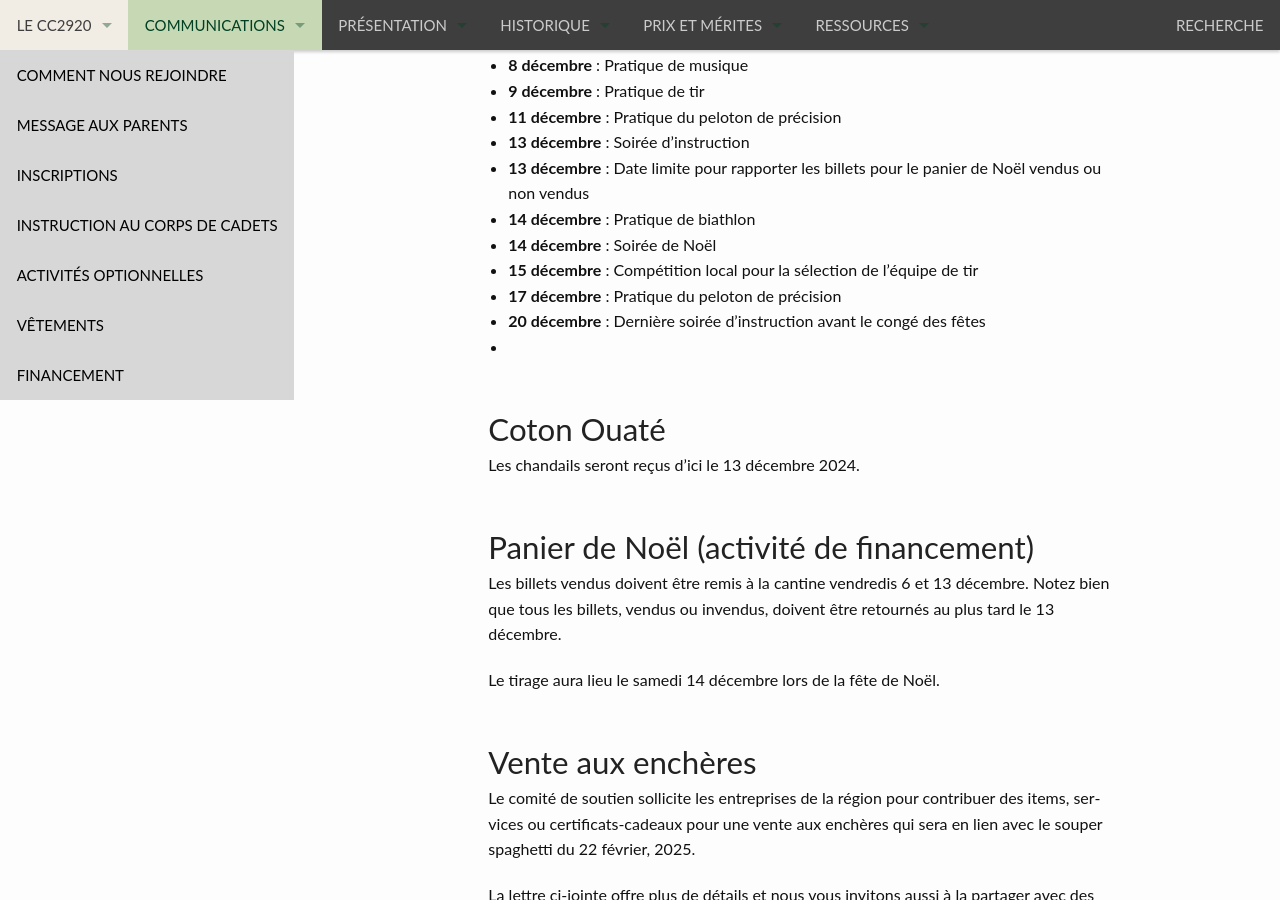
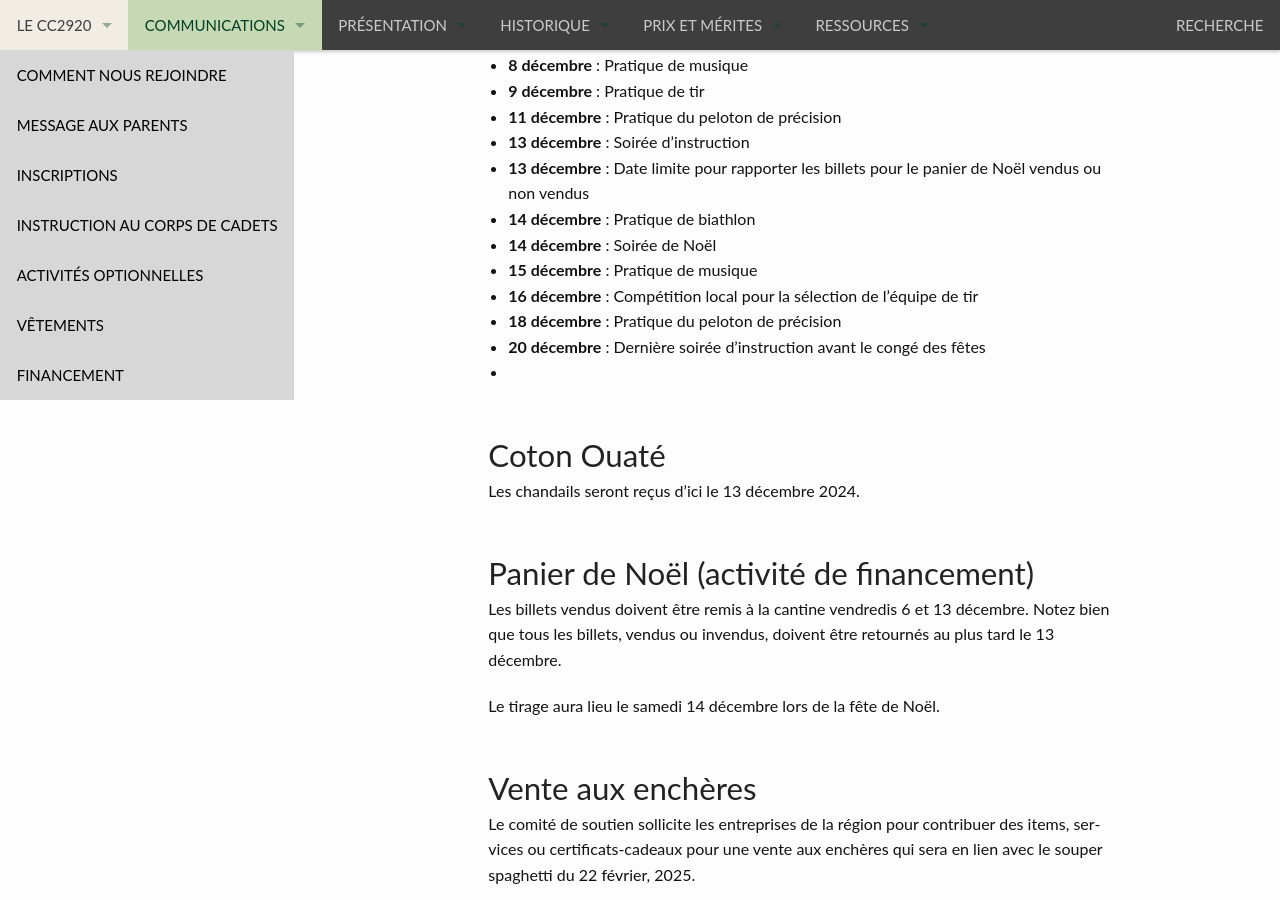
Before and after one commit to CC2920/web, a Jekyll site: the page built from _communications/messages.md, in a window 1280 px wide and 900 px high, scrolled down 806 px. Built offline with Jekyll 4.4.1, drawn with Linux system fonts in a browser that asks for light colours.

Commit message:
Update messages.md

```diff
--- a/_communications/messages.md
+++ b/_communications/messages.md
@@ -30,8 +30,9 @@ layout: "messages"
 - **13 décembre** : Date limite pour rapporter les billets pour le panier de Noël vendus ou non vendus
 - **14 décembre** : Pratique de biathlon
 - **14 décembre** : Soirée de Noël
-- **15 décembre** : Compétition local pour la sélection de l'équipe de tir
-- **17 décembre** : Pratique du peloton de précision
+- **15 décembre** : Pratique de musique
+- **16 décembre** : Compétition local pour la sélection de l'équipe de tir
+- **18 décembre** : Pratique du peloton de précision
 - **20 décembre** : Dernière soirée d'instruction avant le congé des fêtes
 -
 
```
